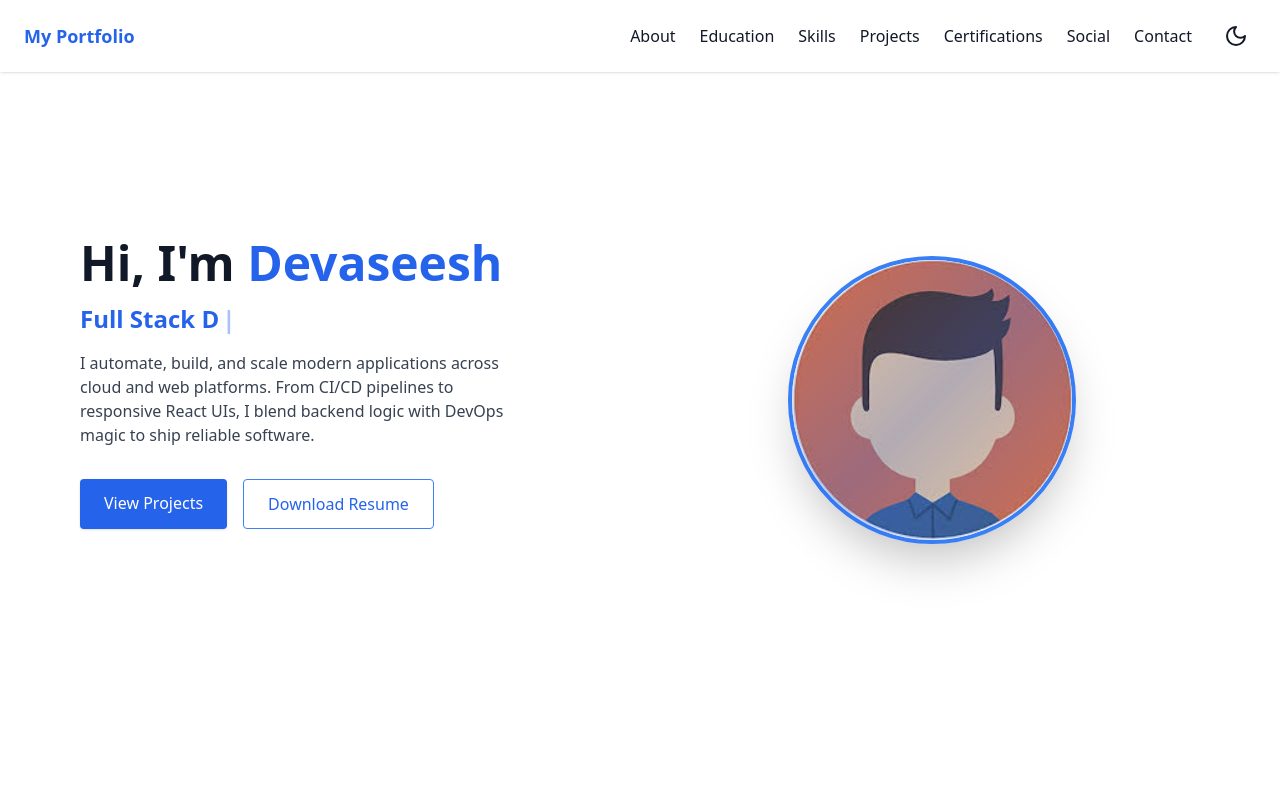
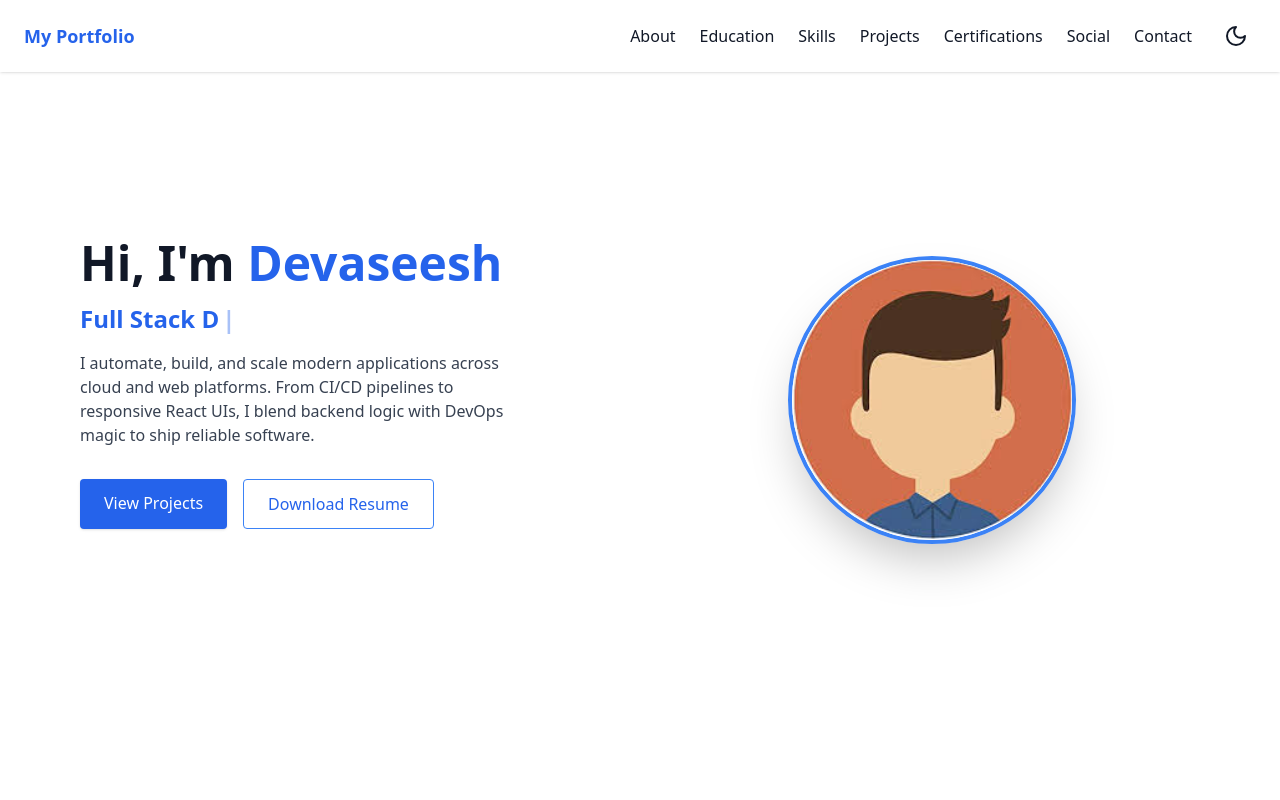
Before and after one commit to DevaseeshKumar/Devaseesh-portfolio, a React (Vite) app in the folder portfolio/: page / in a window 1280 px wide. Shown: the top 800 px of the page. Built offline with nearby package versions, Linux system fonts and the light colour scheme.

Commit message:
profile modified

```diff
--- a/portfolio/src/pages/Hero.jsx
+++ b/portfolio/src/pages/Hero.jsx
@@ -94,9 +94,7 @@ const Hero = () => {
                          transition-transform duration-500
                          group-hover:scale-105 animate-float"
             />
-            <div className="absolute inset-0 bg-gradient-to-br
-                            from-transparent via-blue-600/30 to-transparent
-                            rounded-full group-hover:blur-md"></div>
+            {/* 🔴 Removed the blue overlay div */}
           </div>
         </div>
       </div>
```
Lines whose indentation alone changed are shown as unchanged.
